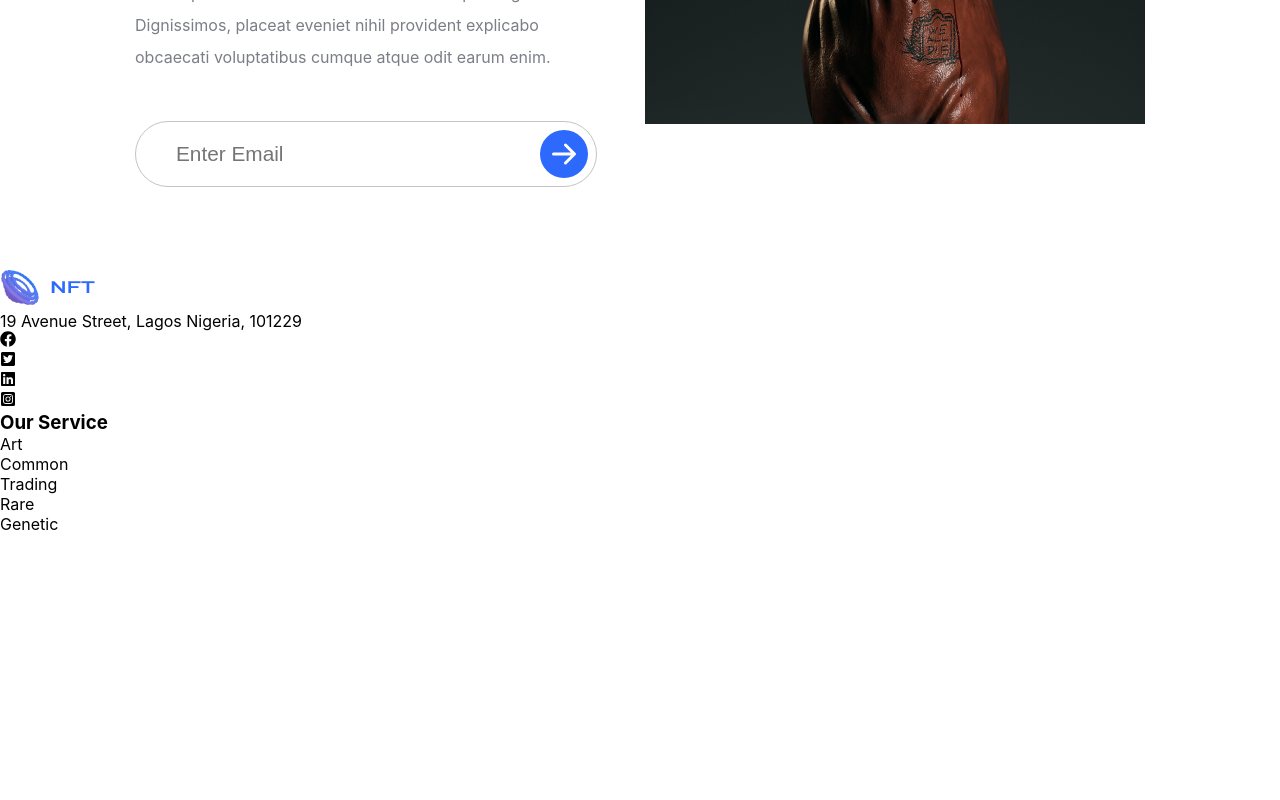
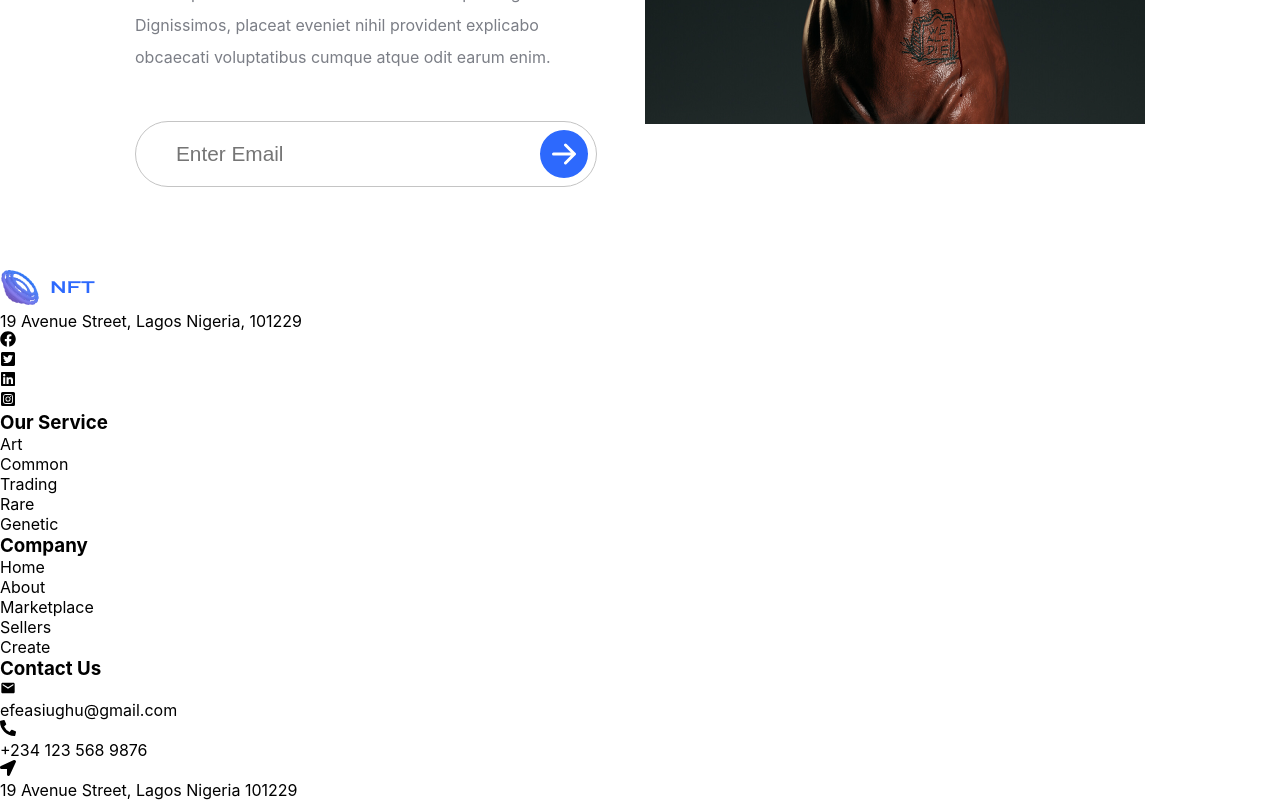
Before and after one commit to gift56/Nftlandingpage, a React (Create React App) app: page / in a window 1280 px wide. Shown: the part 4420-5220 px from the top of the page. Before the commit the page ends 4954 px from the top, so only its background shows below. Built offline with nearby package versions, Linux system fonts and the light colour scheme.

Commit message:
mapping contact us area

```diff
--- a/src/components/Footer.jsx
+++ b/src/components/Footer.jsx
@@ -46,8 +46,27 @@ const Footer = () => {
             <div className="row">
                 <h3>Our Service</h3>
                 <ul className="list">
-                    {servicesLinks.map((link)=>(
+                    {servicesLinks.map((link) => (
                         <li key={link}>{link}</li>
+                    ))}
+                </ul>
+            </div>
+            <div className="row">
+                <h3>Company</h3>
+                <ul className="list">
+                    {companyLinks.map((link) => (
+                        <li key={link}>{link}</li>
+                    ))}
+                </ul>
+            </div>
+            <div className="row">
+                <h3>Contact Us</h3>
+                <ul>
+                    {contactInfo.map(({icon, value})=>(
+                        <li>
+                            <div className="icon">{icon}</div>
+                            <span>{value}</span>
+                        </li>
                     ))}
                 </ul>
             </div>
```
